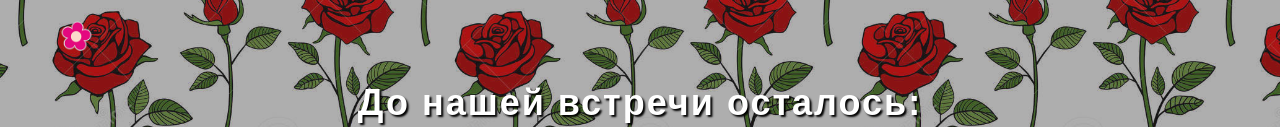
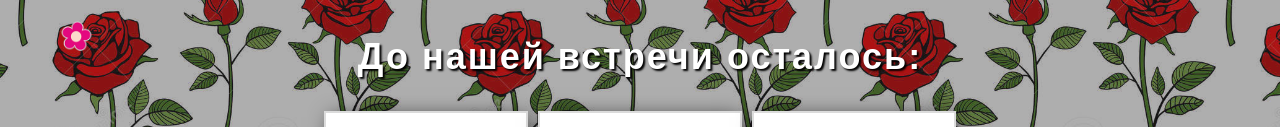
Before and after one commit to Alexandr17/alexandr17.github.com, a plain HTML site: page site-timer_new/index.html in a window 1280 px wide. Shown: the part 339-466 px from the top of the page. Drawn offline with Linux system fonts and the light colour scheme.

Commit message:
Update index.html

```diff
--- a/site-timer_new/index.html
+++ b/site-timer_new/index.html
@@ -51,9 +51,7 @@
 	</div>
 	<div class="wrapper">
 		<header>
-			<div class="logo">
-				<br><br>
-			</div>
+
 			<h1> До нашей встречи осталось:</h1>
 			<div id="CDT"></div>
 		</header>
```
